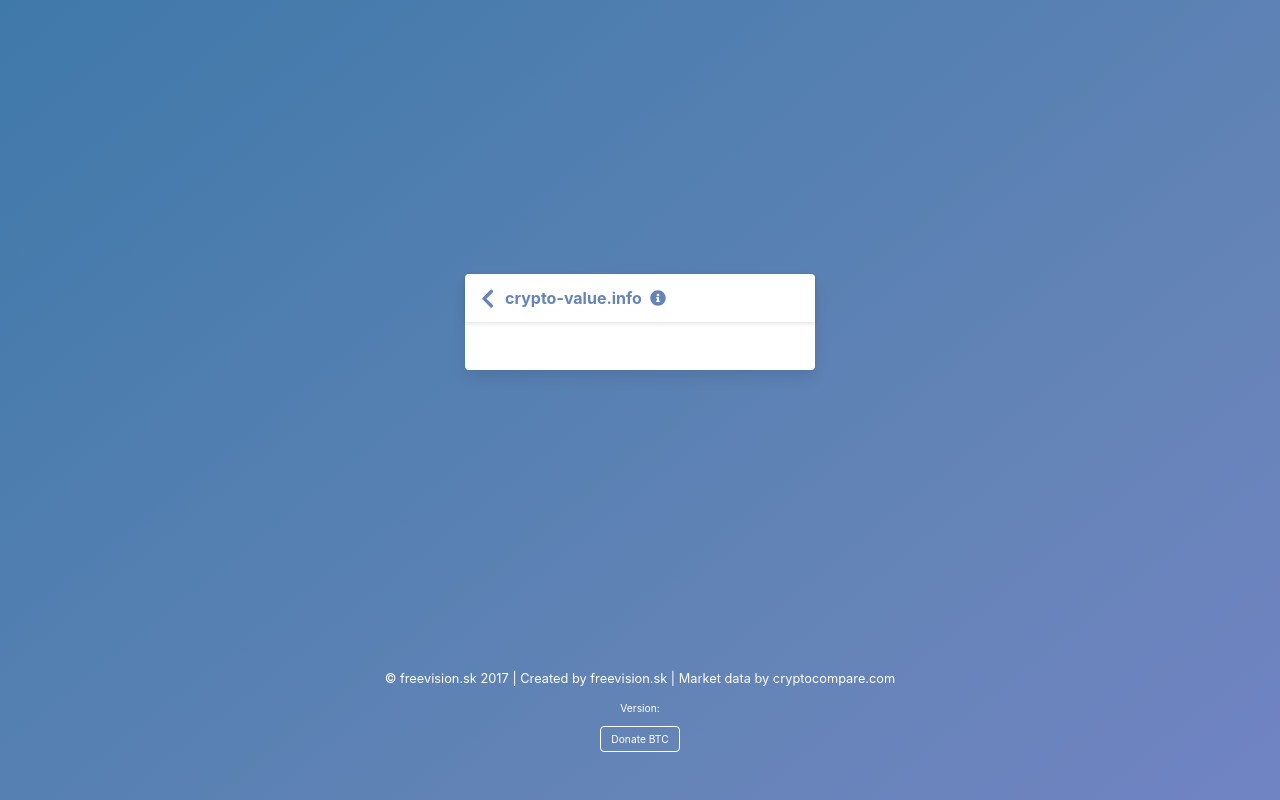
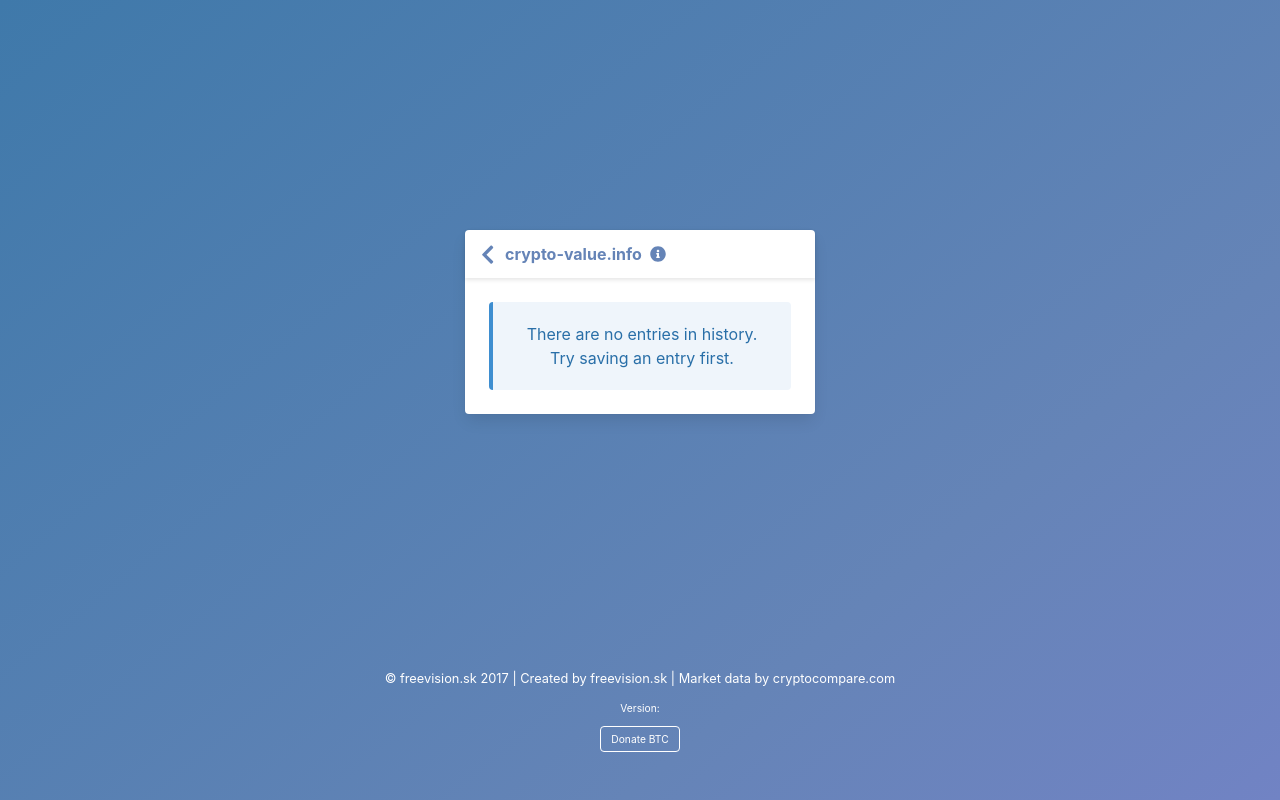
Before and after one commit to martinek/crypto-value, a React (Create React App) app: page /history in a window 1280 px wide. Built offline with nearby package versions, Linux system fonts and the light colour scheme.

Commit message:
Order entries by date

```diff
--- a/src/components/pages/HistoryPage.tsx
+++ b/src/components/pages/HistoryPage.tsx
@@ -1,9 +1,11 @@
+import cx from "classnames";
 import { useState } from "react";
 import { Link } from "react-router-dom";
 import { IDataHistoryEntry } from "../../lib/DataHistoryDatabase";
 import { buildViewData, formatDate } from "../../lib/helpers";
 import useDataHistory from "../../lib/useDataHistory";
 import CalculatorView from "../molecules/CalculatorView";
+import Message from "../molecules/Message";
 import CardHeader from "../organisms/CardHeader";
 
 const HistoryPage = () => {
@@ -26,13 +28,22 @@ const HistoryPage = () => {
     <div className="card main-card">
       <CardHeader back="/" />
       <div className="card-content">
+        {history.length === 0 && (
+          <Message className="has-text-centered">
+            There are no entries in history.
+            <br />
+            Try saving an entry first.
+          </Message>
+        )}
         {currentEntry && (
           <>
             <div className="is-flex is-justify-content-space-between is-align-items-center mb-4">
               <button
-                className="button is-small is-default"
-                disabled={currentEntryIndex <= 0}
-                onClick={() => setCurrentEntryIndex(currentEntryIndex - 1)}
+                className={cx("button is-small is-default", {
+                  "is-invisible": currentEntryIndex >= history.length - 1,
+                })}
+                disabled={currentEntryIndex >= history.length - 1}
+                onClick={() => setCurrentEntryIndex(currentEntryIndex + 1)}
               >
                 <span className="icon">
                   <span className="fa fa-arrow-left" />
@@ -40,9 +51,9 @@ const HistoryPage = () => {
               </button>
               <span>{formatDate(currentEntry.timestamp)}</span>
               <button
-                className="button is-small"
-                disabled={currentEntryIndex >= history.length - 1}
-                onClick={() => setCurrentEntryIndex(currentEntryIndex + 1)}
+                className={cx("button is-small is-default", { "is-invisible": currentEntryIndex <= 0 })}
+                disabled={currentEntryIndex <= 0}
+                onClick={() => setCurrentEntryIndex(currentEntryIndex - 1)}
               >
                 <span className="icon">
                   <span className="fa fa-arrow-right" />
--- a/src/lib/DataHistoryDatabase.ts
+++ b/src/lib/DataHistoryDatabase.ts
@@ -15,7 +15,7 @@ class DataHistoryDatabase extends Dexie {
   public constructor() {
     super("dataHistory");
     this.version(1).stores({
-      entries: "++id",
+      entries: "++id,timestamp",
     });
     this.entries = this.table("entries");
   }
--- a/src/lib/useDataHistory.ts
+++ b/src/lib/useDataHistory.ts
@@ -15,7 +15,9 @@ const DB = {
   },
 
   getEntries: () => {
-    return database.transaction("r", database.entries, async () => database.entries.toArray());
+    return database.transaction("r", database.entries, async () =>
+      database.entries.orderBy("timestamp").reverse().toArray()
+    );
   },
 
   removeEntry: (entry: IDataHistoryEntry) => {
```
